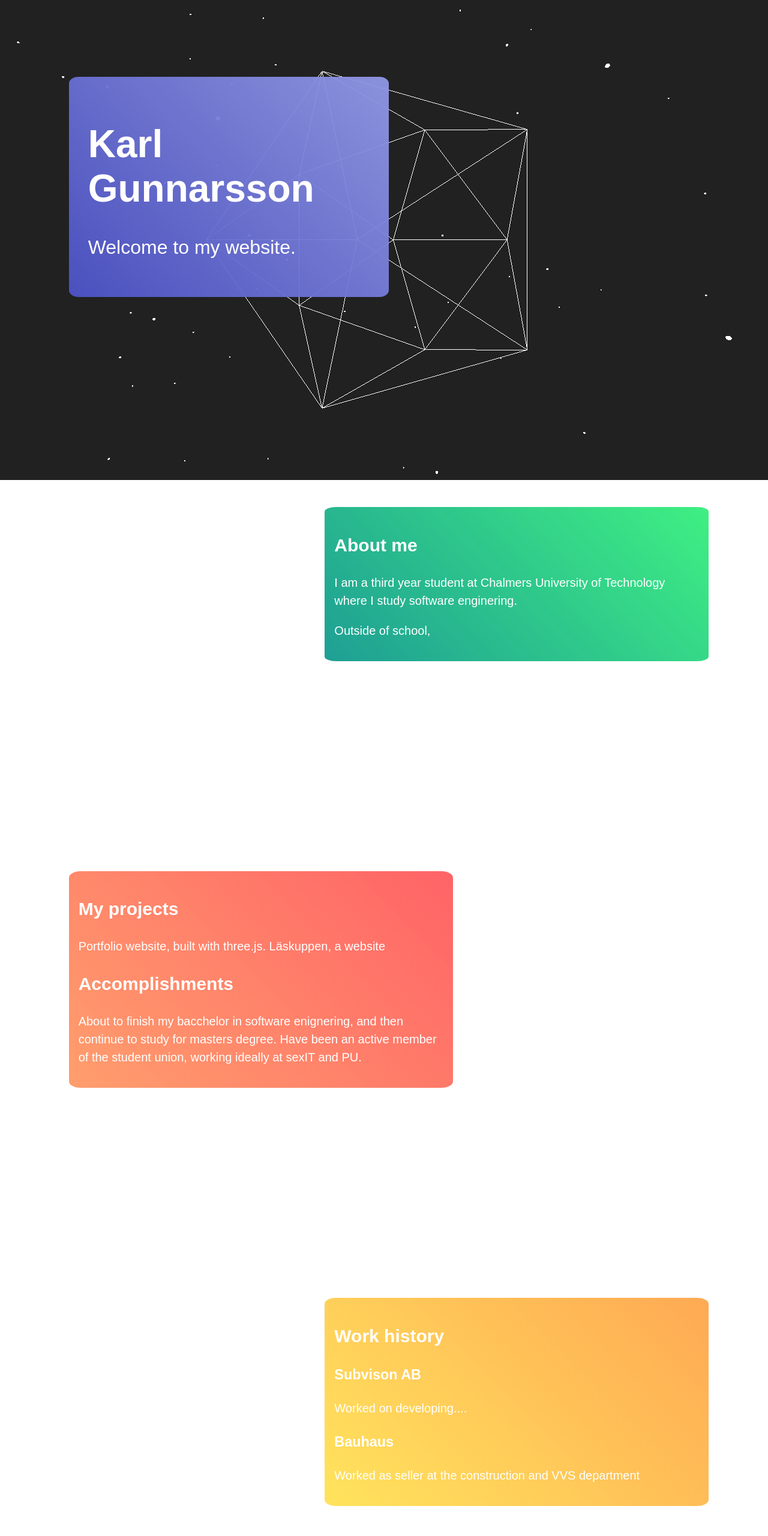
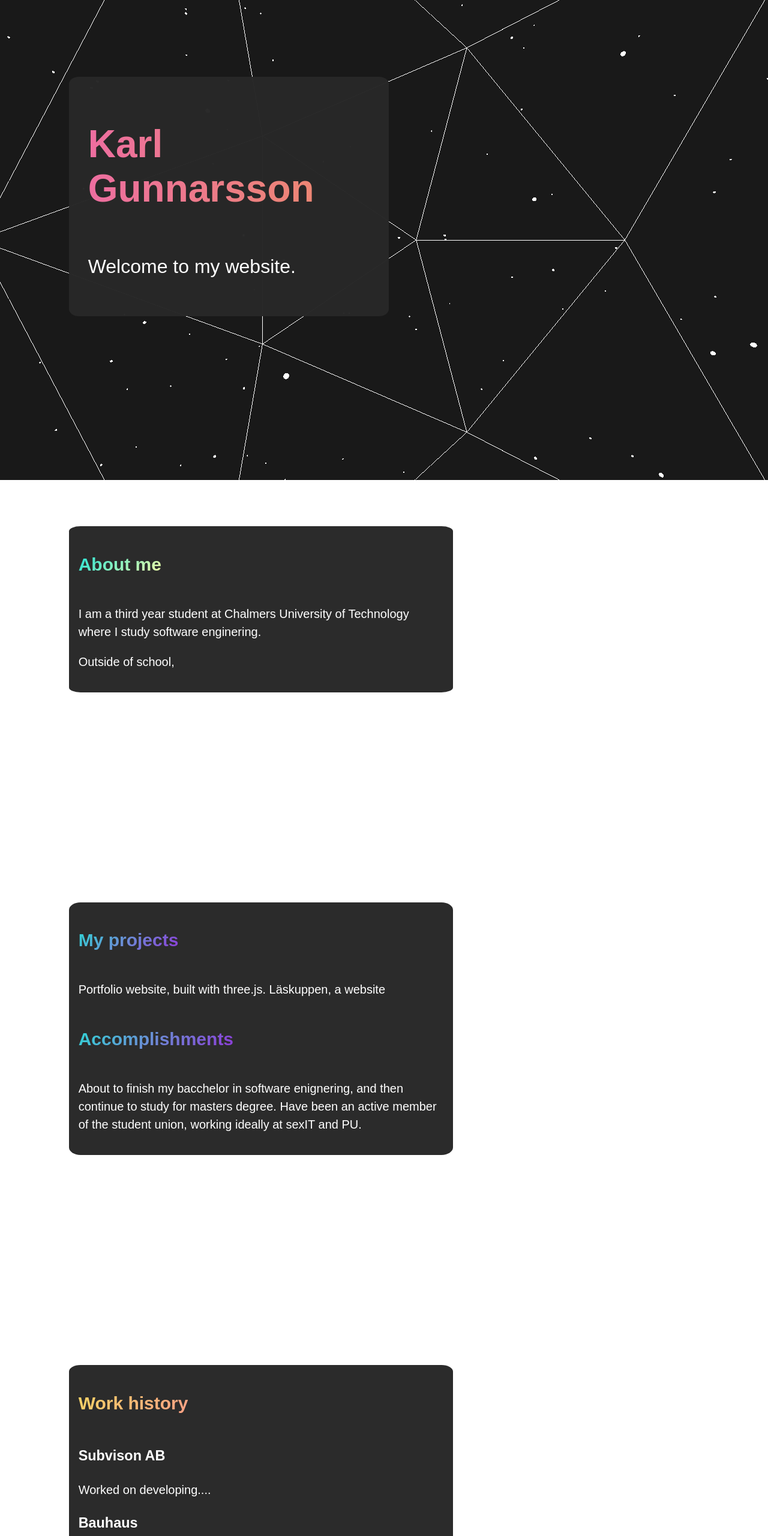
Before and after one commit to Balthazark/landing-page, a website built with Vite: page index.html in a window 1280 px wide. Shown: the top 2560 px of the page at 60% size. Built offline with nearby package versions, Linux system fonts and the light colour scheme; animation ran at ten frames a second.

Commit message:
Changed up design and animation

```diff
--- a/index.html
+++ b/index.html
@@ -11,12 +11,12 @@
     <canvas id="bg"></canvas>
     <main>
       <header>
-        <h1>Karl Gunnarsson</h1>
+        <h1 class="my-name">Karl Gunnarsson</h1>
         <p>Welcome to my website.</p>
       </header>
 
-      <section class="left section-background1">
-        <h2>About me</h2>
+      <section class="section-background1">
+        <h2 class="about-me">About me</h2>
         <p>
           I am a third year student at Chalmers University of Technology where I study software enginering.
         </p>
@@ -31,12 +31,12 @@
       </section>
 
       <section class="section-background2">
-        <h2>My projects</h2>
+        <h2 class ="my-projects">My projects</h2>
         <p>
           Portfolio website, built with three.js. Läskuppen, a website
         </p>
 
-        <h2>Accomplishments</h2>
+        <h2 class ="my-projects">Accomplishments</h2>
         <p>
           About to finish my bacchelor in software enignering, and then continue to study for masters degree.
           Have been an active member of the student union, working ideally at sexIT and PU.
@@ -45,8 +45,9 @@
 
       </section>
 
-      <section class="left section-background3">
-        <h2>Work history</h2>
+      <section class="section-background3">
+        <h2 class ="work-history">Work history</h2>
+        <br>
 
         <h3>Subvison AB</h3>
         <p>
@@ -59,9 +60,9 @@
       </section>
 
       <section class="section-background4">
-        <h2>Reach me:</h2>
-        Github:
-        LinkedIn:
+        <h2 class = "reach-me">Reach me:</h2>
+        <p> Github:<br>
+          LinkedIn:</p>
       </section>
     </main>
     <script type="module" src="/main.js"></script>
--- a/main.js
+++ b/main.js
@@ -18,9 +18,10 @@ const loadingManager = new THREE.LoadingManager( () =>
 
 
 const scene = new THREE.Scene();
-scene.background = new THREE.Color( 0x212121);
+scene.background = new THREE.Color( 0x191919);
 
 const camera = new THREE.PerspectiveCamera(75, window.innerWidth / window.innerHeight, 0.1, 1000)
+
 
 
 
@@ -30,7 +31,8 @@ const renderer = new THREE.WebGLRenderer({
 
 renderer.setPixelRatio(window.devicePixelRatio);
 renderer.setSize(window.innerWidth,window.innerHeight)
-camera.position.setZ(2);
+camera.position.setZ(1);
+
 
 
 renderer.render(scene,camera);
@@ -42,8 +44,6 @@ const material = new THREE.MeshBasicMaterial( {color: 0xFFFFFF, wireframe: true}
 const icosahedron = new THREE.Mesh (geometry,material);
 
 scene.add(icosahedron);
-icosahedron.position.set(0,0,0)
-
 //Set up lightning
 
 const ambientLight = new THREE.AmbientLight(0xFFFFFF);
@@ -65,18 +65,14 @@ controls.enableZoom = false;
 const backgroundTexture = new THREE.TextureLoader().load('stars.jpg');
 //scene.background = backgroundTexture;
 
-
-
-
 //Functions
 
 
 function moveCamera() {
   const position = document.body.getBoundingClientRect().top;
-  icosahedron.rotation.y += 0.02;
-  //camera.position.z = postion * -0.01;
-  camera.position.x = position * -0.0002;
-  camera.position.y = position * -0.0002;
+  icosahedron.rotation.y += 0.01;
+  camera.position.x = position * -0.001;
+  //camera.position.y = position * -0.0002;
 }
 
 document.body.onscroll = moveCamera;
@@ -99,7 +95,7 @@ function addStar() {
 }
 
 //Populating the scene with stars
-Array(300).fill().forEach(addStar);
+Array(500).fill().forEach(addStar);
 
 
 //Our animation loop
--- a/style.css
+++ b/style.css
@@ -13,7 +13,6 @@ canvas {
   font-style: normal;
 }
 
-
 main {
   width: 100vw;
   color: white;
@@ -27,17 +26,99 @@ main {
   grid-template-columns: repeat(12, 1fr);
 }
 
-h1, h2, h3 {
-
+h1,
+h2 {
+  background: linear-gradient(45deg, #f3ec78, #af4261);
+  background-clip: text;
+  -webkit-background-clip: text;
+  -moz-background-clip: text;
+  -moz-text-fill-color: transparent;
+  -webkit-text-fill-color: transparent;
+  display: inline-block;
   overflow-wrap: break-word;
   font-family: elevon, sans-serif;
   font-weight: 700;
   font-style: normal;
 }
 
+h3 {
+  font-family: elevon, sans-serif;
+  font-weight: 700;
+  font-style: normal;
+}
+
+h1.my-name {
+  background: linear-gradient(to right, #ed6ea0 0%, #ec8c69 100%);
+  background-clip: text;
+  -webkit-background-clip: text;
+  -moz-background-clip: text;
+  -moz-text-fill-color: transparent;
+  -webkit-text-fill-color: transparent;
+  display: inline-block;
+  overflow-wrap: break-word;
+  font-family: elevon, sans-serif;
+  font-weight: 700;
+  font-style: normal;
+}
+
+h2.about-me {
+  background: linear-gradient(-225deg, #20e2d7 0%, #f9fea5 100%);
+  background-clip: text;
+  -webkit-background-clip: text;
+  -moz-background-clip: text;
+  -moz-text-fill-color: transparent;
+  -webkit-text-fill-color: transparent;
+  display: inline-block;
+  overflow-wrap: break-word;
+  font-family: elevon, sans-serif;
+  font-weight: 700;
+  font-style: normal;
+}
+
+h2.my-projects {
+  background: linear-gradient(-225deg, #2cd8d5 0%, #6b8dd6 48%, #8e37d7 100%);
+  background-clip: text;
+  -webkit-background-clip: text;
+  -moz-background-clip: text;
+  -moz-text-fill-color: transparent;
+  -webkit-text-fill-color: transparent;
+  display: inline-block;
+  overflow-wrap: break-word;
+  font-family: elevon, sans-serif;
+  font-weight: 700;
+  font-style: normal;
+}
+
+h2.work-history {
+  background: linear-gradient(120deg, #f6d365 0%, #fda085 100%);
+  background-clip: text;
+  -webkit-background-clip: text;
+  -moz-background-clip: text;
+  -moz-text-fill-color: transparent;
+  -webkit-text-fill-color: transparent;
+  display: inline-block;
+  overflow-wrap: break-word;
+  font-family: elevon, sans-serif;
+  font-weight: 700;
+  font-style: normal;
+}
+
+h2.reach-me {
+  background: linear-gradient(135deg, #c471f5 0%, #fa71cd 100%);
+  background-clip: text;
+  -webkit-background-clip: text;
+  -moz-background-clip: text;
+  -moz-text-fill-color: transparent;
+  -webkit-text-fill-color: transparent;
+  display: inline-block;
+  overflow-wrap: break-word;
+  font-family: elevon, sans-serif;
+  font-weight: 700;
+  font-style: normal;
+}
 
 header {
-    background: linear-gradient(45deg,#4e54c8f1, #9198e5f3);
+  background: #282828fb;
   border-radius: 3%;
   grid-column: 2 / span 5;
   font-size: 2rem;
@@ -54,21 +135,20 @@ section {
   margin-bottom: var(--spacing);
 }
 
-.section-background1{
-  background: linear-gradient(45deg,#11998ef1, #38ef7ef6);
-
+.section-background1 {
+  background: #282828fb;
 }
 
-.section-background2{
-  background: linear-gradient(45deg,#ff9966f3, #ff5e61f6);
+.section-background2 {
+  background: #282828fb;
 }
 
-.section-background3{
-background: linear-gradient(45deg,#ffe359fa, #ffa851fb);
+.section-background3 {
+  background: #282828fb;
 }
 
-.section-background4{
-background: linear-gradient(45deg,#ad5389fa,#3b1053fa);
+.section-background4 {
+  background: #282828fb;
 }
 
 .left {
```
Lines whose indentation alone changed are shown as unchanged.
